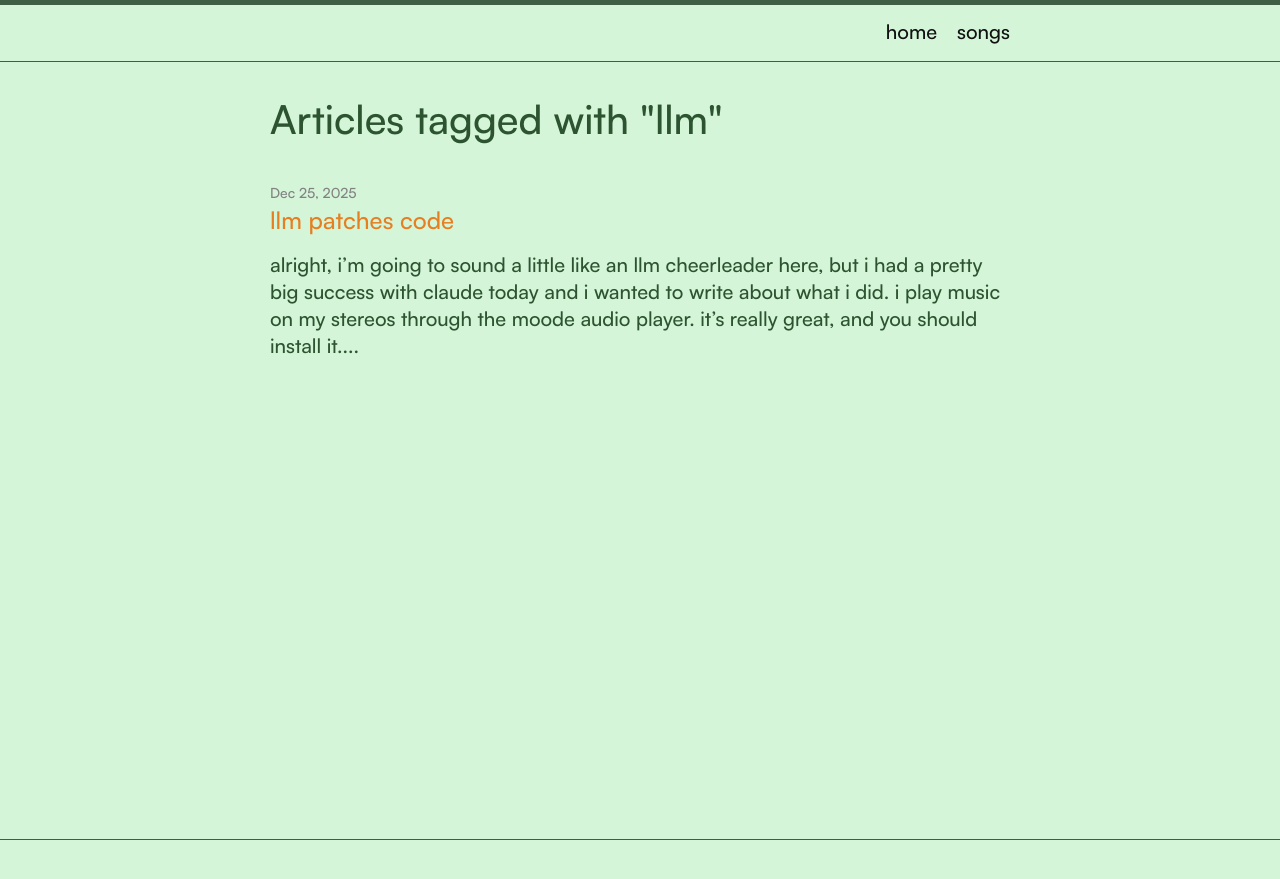
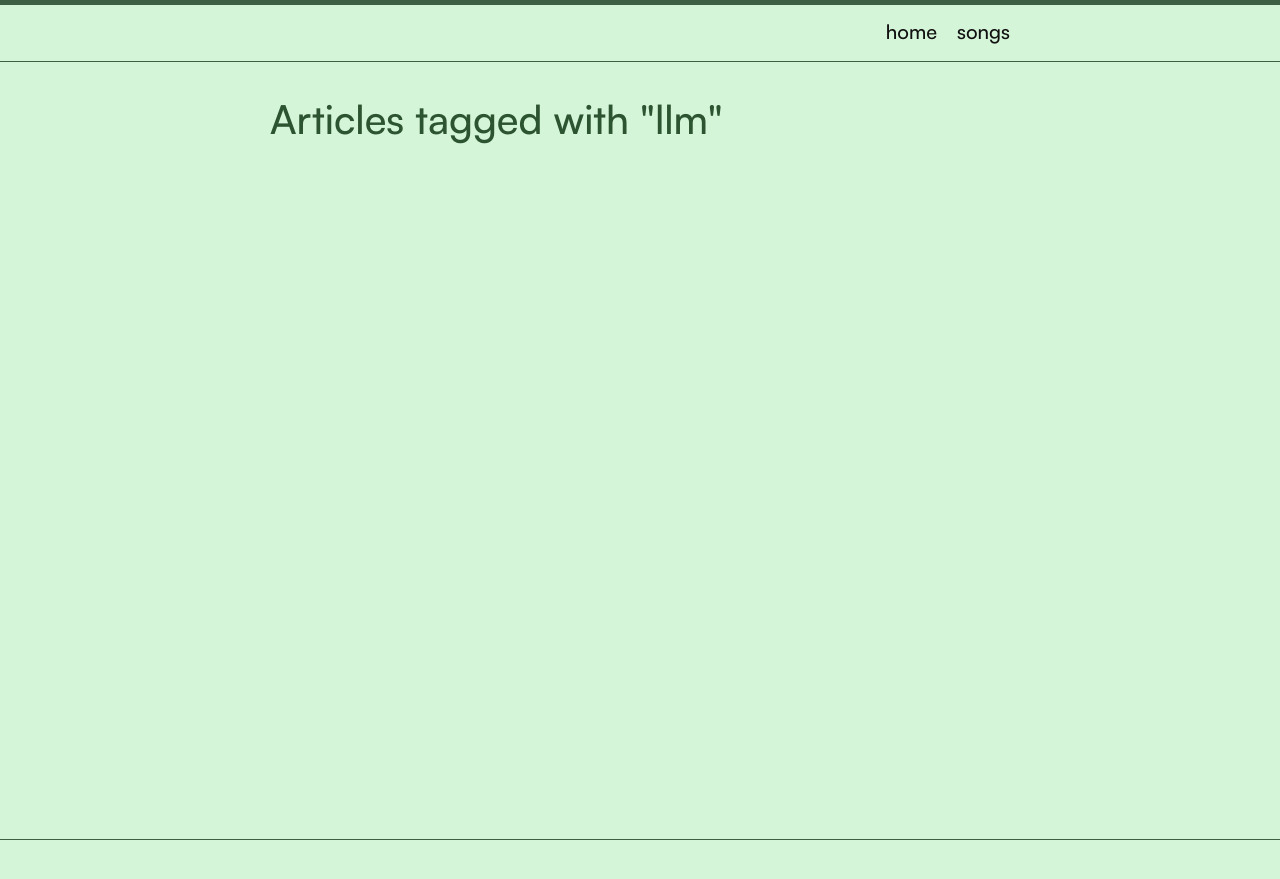
Before and after one commit to lesserraptor/blog, a Jekyll site: the page built from _tags/llm.md, in a window 1280 px wide. Shown: the top 879 px of the page. Built offline with Jekyll 4.4.1, drawn with Linux system fonts in a browser that asks for light colours.

Commit message:
new post, and updated some tags

```diff
--- a/_posts/2025-12-25-llm_patches_code.md
+++ b/_posts/2025-12-25-llm_patches_code.md
@@ -1,7 +1,7 @@
 ---
 layout: post
 title: "llm patches code"
-tags: llm linux
+tags: ai linux
 ---
 alright, i'm going to sound a little like an llm cheerleader here, but i had a pretty big success with claude today and i wanted to write about what i did.
 
```
Also changed, not shown: _posts/2025-11-30-pixel_art_generator.md (+1 -1 lines), _posts/2025-12-21-agentic_thinking.md (+1 -0 lines), _posts/2026-01-01-embed_metadata_siriusxm_stream.md (added, +22 -0 lines).
